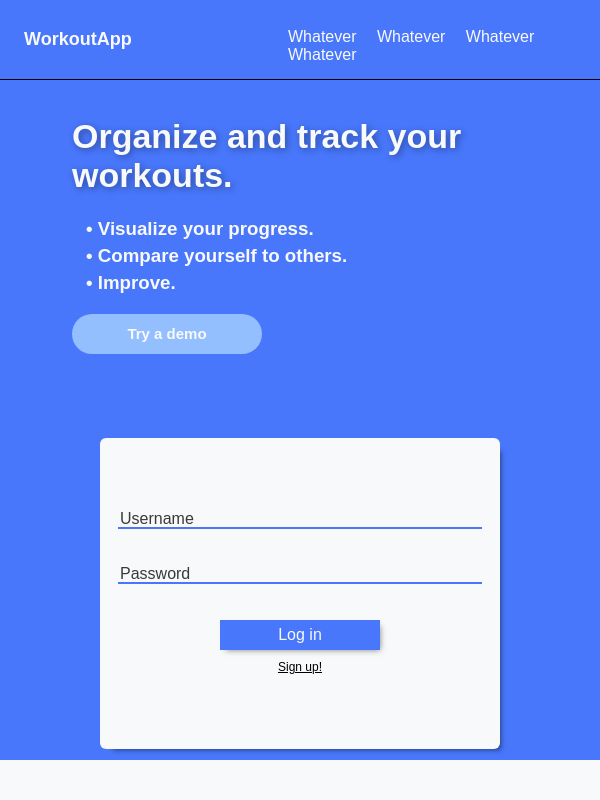
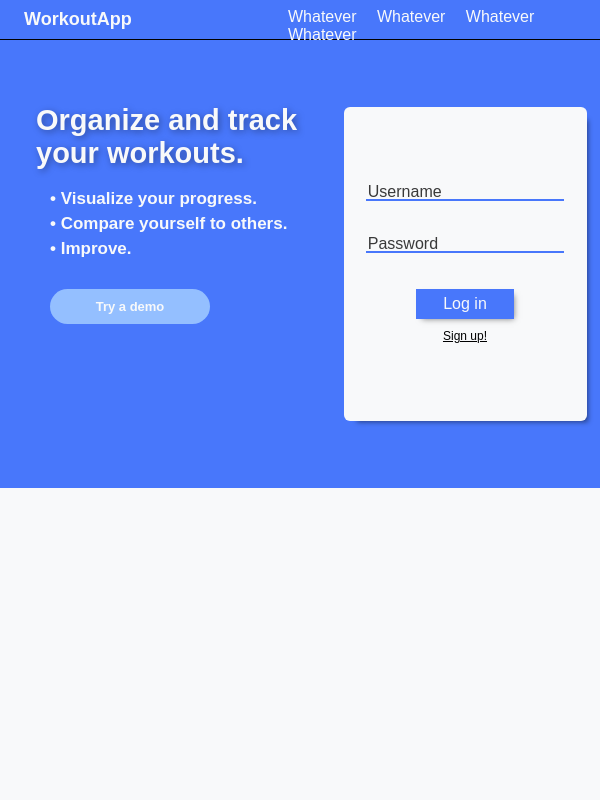
Before and after one commit to JohnEcn/workoutAPP, a PHP site: page / in a window 600 px wide. Run offline with PHP 8.4, Linux system fonts and the light colour scheme.

Commit message:
Remade the media queries , responsiveness improved

```diff
--- a/src/View/landingPage/css/authContainer.css
+++ b/src/View/landingPage/css/authContainer.css
@@ -53,28 +53,61 @@
   bottom: -20px;
   color: red;
 }
-
-@media screen and (max-width: 810px) {
+@media screen and (max-width: 1150px) and (min-width: 801px) {
+  #userAuthContainer {
+    height: 76% !important;
+    width: 75% !important;
+  }
+  #errorMessage {
+    bottom: -10px;
+    font-size: 14px;
+  }
+}
+@media screen and (max-width: 800px) and (min-width: 600px) {
+  #userAuthContainer {
+    height: 70% !important;
+    width: 90% !important;
+  }
   .authInput {
-    width: 90%;
-    height: 15px;
+    width: 80%;
+    height: 12px;
+    font-size: 17px;
+  }
+  #errorMessage {
+    bottom: -10px;
+    font-size: 12px;
+  }
+}
+@media screen and (max-width: 599px) and (min-width: 401px) {
+  #userAuthContainer {
+    height: 80% !important;
+    width: 75% !important;
+  }
+  .authInput {
+    width: 80%;
+    height: 12px;
+    font-size: 17px;
+  }
+  #errorMessage {
+    bottom: -10px;
+    font-size: 12px;
+  }
+}
+@media screen and (max-width: 400px) {
+  #userAuthContainer {
+    height: 70% !important;
+    width: 85% !important;
+  }
+  .authInput {
+    width: 80%;
+    height: 12px;
     font-size: 15px;
   }
-  #userAuthContainer {
-    margin-top: 6px;
-    padding-top: 10px;
-    padding-bottom: 12px;
-    height: 85% !important;
-    width: 90% !important;
-    max-width: 400px;
-    background-color: var(--secondaryColor);
-
-    display: flex;
-    flex-direction: column;
-    justify-content: center;
-    align-items: center;
-
-    box-shadow: 7px 7px 5px -6px rgba(0, 0, 0, 0.47);
-    border-radius: 6px;
+  #errorMessage {
+    bottom: -10px;
+    font-size: 15px;
+  }
+  .authInput::placeholder {
+    font-size: 15px;
   }
 }
--- a/src/View/landingPage/css/landingStructure.css
+++ b/src/View/landingPage/css/landingStructure.css
@@ -9,7 +9,6 @@ html {
   width: 100%;
   height: 100%;
   box-sizing: border-box;
-  overflow: hidden;
 }
 #landingPage {
   display: grid;
@@ -42,10 +41,23 @@ html {
   grid-row-end: 3;
   background-color: var(--secondaryColor);
 }
-@media screen and (max-width: 600px) {
+@media screen and (max-width: 599px) and (min-width: 350px) {
   #landingPage {
-    display: grid;
-    grid-template-columns: auto auto;
-    grid-template-rows: 10% 85% auto;
+    grid-template-rows: 7% 85% auto;
   }
 }
+@media screen and (max-width: 350px) {
+  #landingPage {
+    grid-template-rows: 7% 95% auto !important;
+  }
+}
+@media screen and (max-height: 630px) and (min-height: 430px) {
+  #landingPage {
+    grid-template-rows: 7% 80% auto;
+  }
+}
+@media screen and (max-height: 429px) {
+  #landingPage {
+    grid-template-rows: 7% 90% 0% auto;
+  }
+}
--- a/src/View/landingPage/css/topHorizSection.css
+++ b/src/View/landingPage/css/topHorizSection.css
@@ -60,50 +60,74 @@
 #demoButton:focus {
   outline: none;
 }
-@media screen and (max-width: 600px) {
+
+@media screen and (max-width: 1150px) and (min-width: 801px) {
+  #mainTextContainer {
+    margin-left: 10vw;
+    height: 80%;
+    width: 95%;
+  }
+  #topHorizSect_left {
+    flex: 1 1 55%;
+  }
+  #topHorizSect_right {
+    flex: 1 1 45%;
+  }
+}
+@media screen and (max-width: 800px) and (min-width: 600px) {
+  #mainTextContainer {
+    margin-left: 6vw;
+    height: 85%;
+    width: 90%;
+  }
+  #topHorizSect_left {
+    flex: 1 1 55%;
+  }
+  #topHorizSect_right {
+    flex: 1 1 45%;
+  }
+  #mainTitle {
+    font-size: 29px;
+  }
+  .secondaryTitles {
+    font-size: 17px;
+  }
+  #demoButton {
+    width: 160px;
+    height: 35px;
+    font-size: 13px;
+  }
+}
+@media screen and (max-width: 599px) and (min-width: 401px) {
   #topHorizSect {
     flex-direction: column;
   }
+  #mainTextContainer {
+    align-self: center;
+    height: 100%;
+    width: 75%;
+  }
+  #mainTitle {
+    margin-top: 45px;
+    font-size: 30px;
+  }
   #topHorizSect_right {
-    flex: 1 1 45%;
     width: 100%;
-
-    display: flex;
-    flex-direction: column;
-    justify-content: center;
-    align-items: center;
-  }
-  #demoButton {
-    justify-self: center;
-    margin-top: 15px;
-    margin-left: 0px;
-    width: 190px;
-    height: 40px;
-    border-radius: 25px;
-    border: 0px;
-    background-color: #94bfff;
-    color: var(--secondaryColor);
-    font-size: 15px;
-    font-weight: 600;
-    cursor: pointer;
   }
 }
-@media screen and (max-width: 810px) {
+@media screen and (max-width: 400px) {
+  #topHorizSect {
+    flex-direction: column;
+  }
   #mainTextContainer {
-    align-self: flex-start;
-    margin-left: 12vw;
-    height: 90%;
-    width: 90%;
+    width: 85%;
+    margin-left: 10vw;
   }
   #mainTitle {
-    margin-top: 20px;
-    color: var(--secondaryColor);
-    font-size: 34px;
-    text-shadow: 2px 2px 7px rgba(0, 0, 0, 0.37);
+    margin-top: 2px;
+    font-size: 26px;
   }
-  .secondaryTitles {
-    color: var(--secondaryColor);
-    margin: 5px;
-    margin-left: 14px;
+  #topHorizSect_right {
+    width: 100%;
   }
 }
--- a/src/View/statusIndicator/statusIndicator.css
+++ b/src/View/statusIndicator/statusIndicator.css
@@ -1,28 +1,28 @@
-#statusIndicator >img
-{
-    width:50px;
-
+#statusIndicator > img {
+  width: 50px;
 }
-#statusIndicator
-{
+#statusIndicator {
   display: inline;
   position: absolute;
   bottom: 5%;
-    right:50%;
-    z-index:99;
+  right: 50%;
+  z-index: 99;
   visibility: hidden;
 }
-#errorIndicator >img
-{
-    width:100px;
-
+#errorIndicator > img {
+  width: 100px;
 }
-#errorIndicator
-{
+#errorIndicator {
   display: inline;
   position: absolute;
   bottom: 5%;
-    right:50%;
-    z-index:99;
+  right: 50%;
+  z-index: 99;
   visibility: hidden;
 }
+@media screen and (max-width: 600px) {
+  #errorIndicator,
+  #statusIndicator {
+    right: 45%;
+  }
+}
```
Lines whose indentation alone changed are shown as unchanged.
